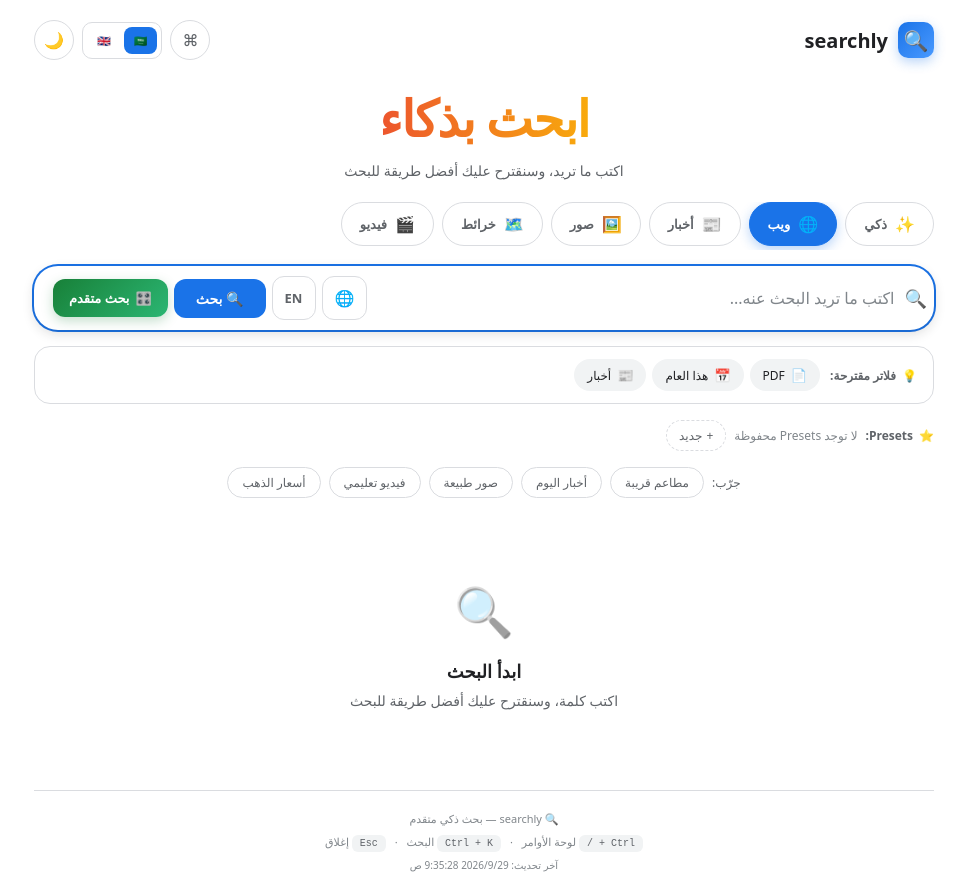
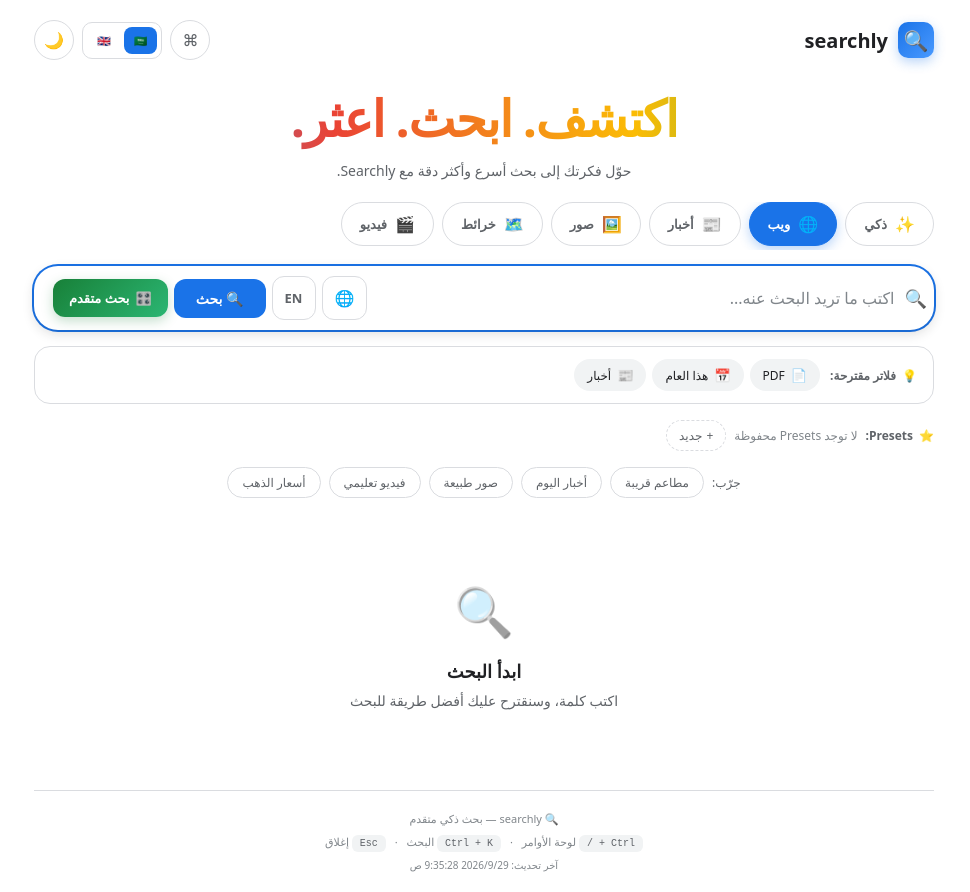
Before and after one commit to fadi02042012/searchly, a plain HTML site: page index.html in a window 1280 px wide. Shown: the whole page, without its empty margins (156-1126 px from the left). Drawn offline with Linux system fonts and the light colour scheme.

Commit message:
Upload new index.html

```diff
--- a/index.html
+++ b/index.html
@@ -933,10 +933,8 @@
 
   <!-- HERO -->
   <section class="hero">
-    <h1 id="heroTitle">ابحث بذكاء</h1>
-    <p id="heroDesc">اكتب ما تريد، وسنقترح عليك أفضل طريقة للبحث</p>
-  </section>
-
+<h1 id="heroTitle">اكتشف. ابحث. اعثر.</h1>
+<p id="heroDesc">حوّل فكرتك إلى بحث أسرع وأكثر دقة مع Searchly.</p> </section>
   <!-- SEARCH MODES -->
   <div class="search-modes" id="searchModes">
     <button class="mode-tab" data-mode="smart"><span class="mode-icon">✨</span><span>ذكي</span></button>
```
